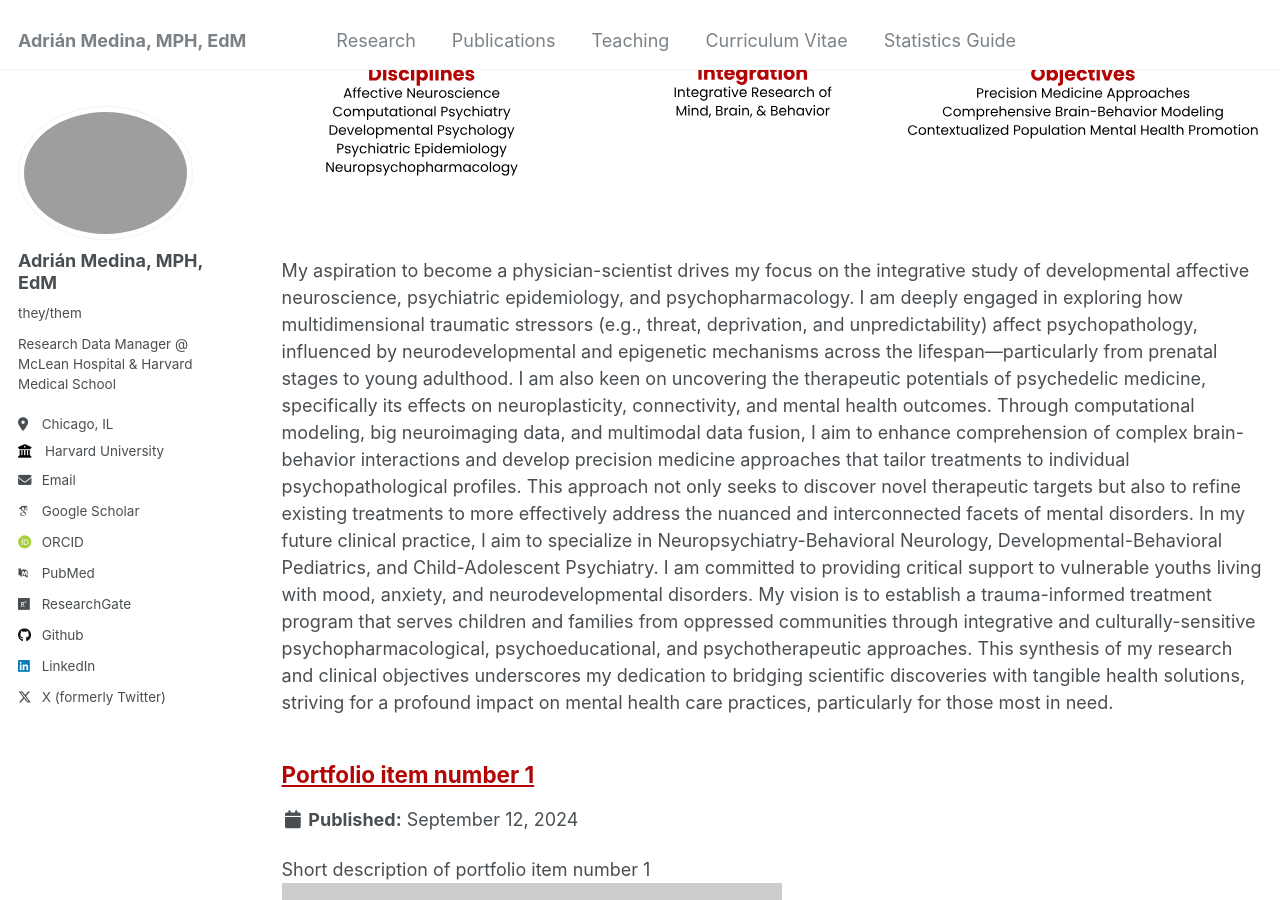
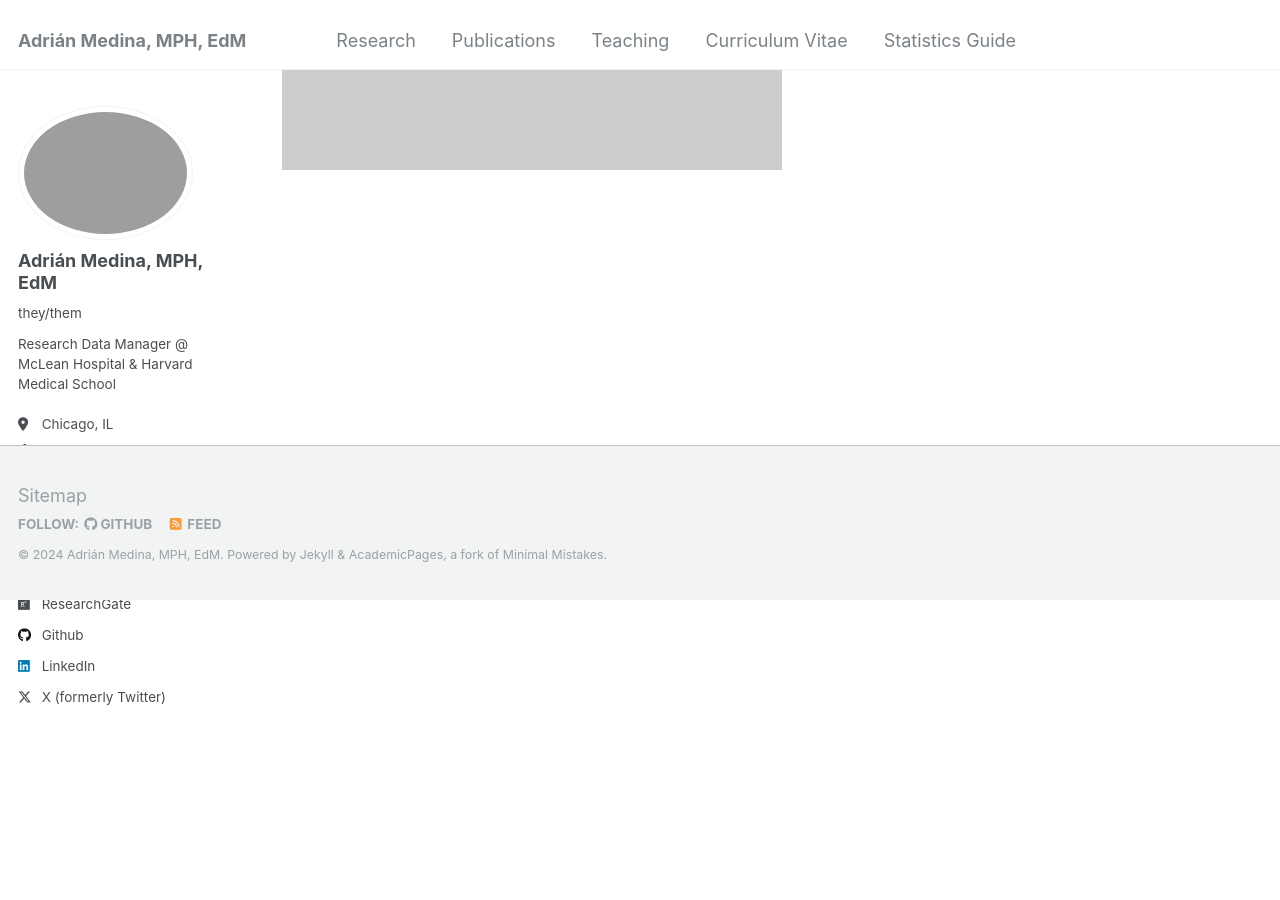
Before and after one commit to adrian-a-medina/adrian--medina.github.io, a Jekyll site: the page built from _pages/research.html, in a window 1280 px wide and 900 px high, scrolled down 899 px. Built offline with Jekyll 4.4.1, drawn with Linux system fonts in a browser that asks for light colours; some web fonts are replaced.

Commit message:
Update research.html

```diff
--- a/_pages/research.html
+++ b/_pages/research.html
@@ -7,17 +7,6 @@ author_profile: true
 
 {% include base_path %}
 
-<p align="center">
-  <img src="/images/Model Banner.svg">
-  <img src="/images/Model Diagram.svg">
-</p>
-
-My aspiration to become a physician-scientist drives my focus on the integrative study of developmental affective neuroscience, psychiatric epidemiology, and psychopharmacology. I am deeply engaged in exploring how multidimensional traumatic stressors (e.g., threat, deprivation, and unpredictability) affect psychopathology, influenced by neurodevelopmental and epigenetic mechanisms across the lifespan—particularly from prenatal stages to young adulthood. I am also keen on uncovering the therapeutic potentials of psychedelic medicine, specifically its effects on neuroplasticity, connectivity, and mental health outcomes. Through computational modeling, big neuroimaging data, and multimodal data fusion, I aim to enhance comprehension of complex brain-behavior interactions and develop precision medicine approaches that tailor treatments to individual psychopathological profiles. This approach not only seeks to discover novel therapeutic targets but also to refine existing treatments to more effectively address the nuanced and interconnected facets of mental disorders.
-
-In my future clinical practice, I aim to specialize in Neuropsychiatry-Behavioral Neurology, Developmental-Behavioral Pediatrics, and Child-Adolescent Psychiatry. I am committed to providing critical support to vulnerable youths living with mood, anxiety, and neurodevelopmental disorders. My vision is to establish a trauma-informed treatment program that serves children and families from oppressed communities through integrative and culturally-sensitive psychopharmacological, psychoeducational, and psychotherapeutic approaches.
-
-This synthesis of my research and clinical objectives underscores my dedication to bridging scientific discoveries with tangible health solutions, striving for a profound impact on mental health care practices, particularly for those most in need.
-
 
 {% for post in site.research %}
   {% include archive-single.html %}
```
